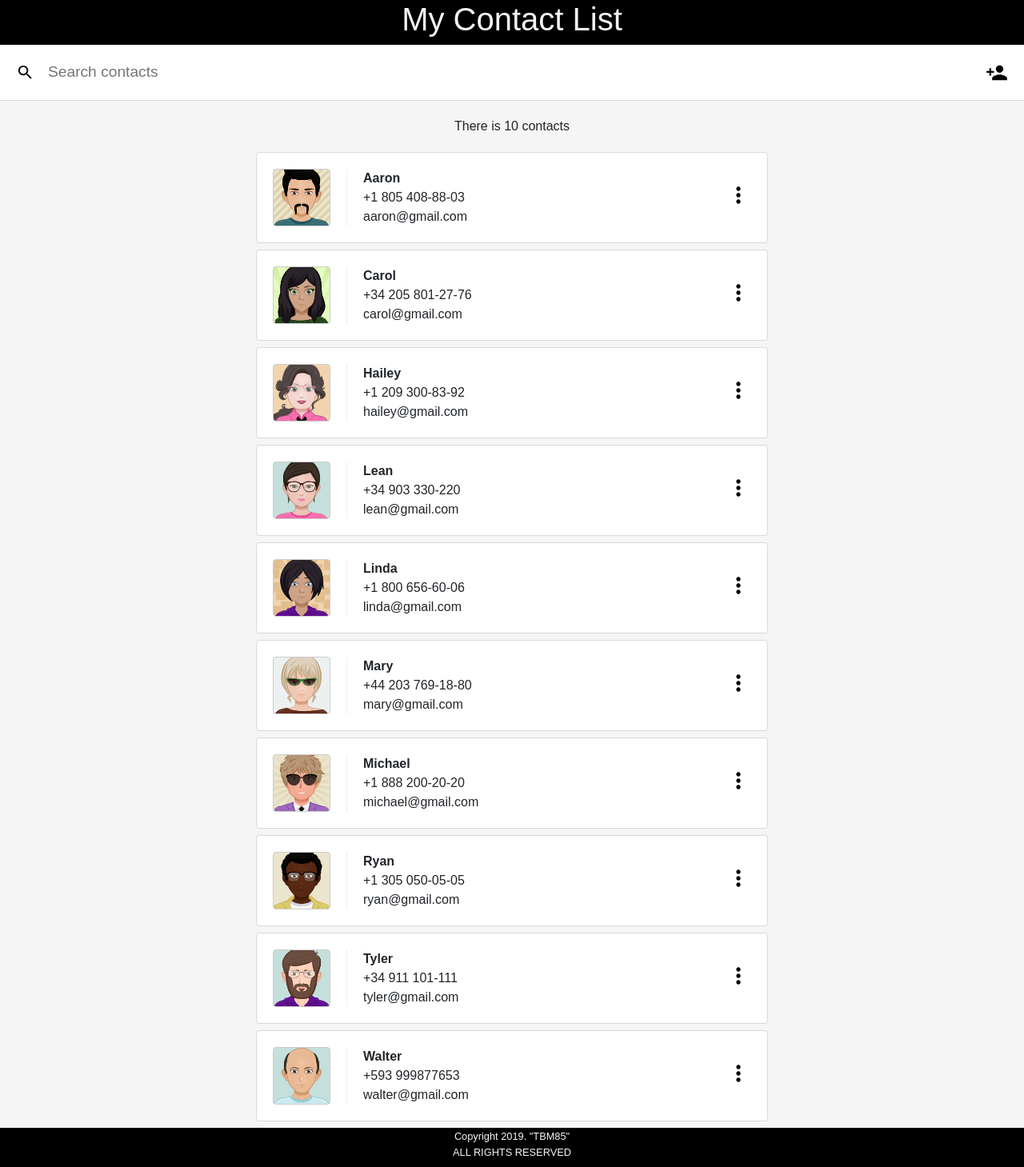
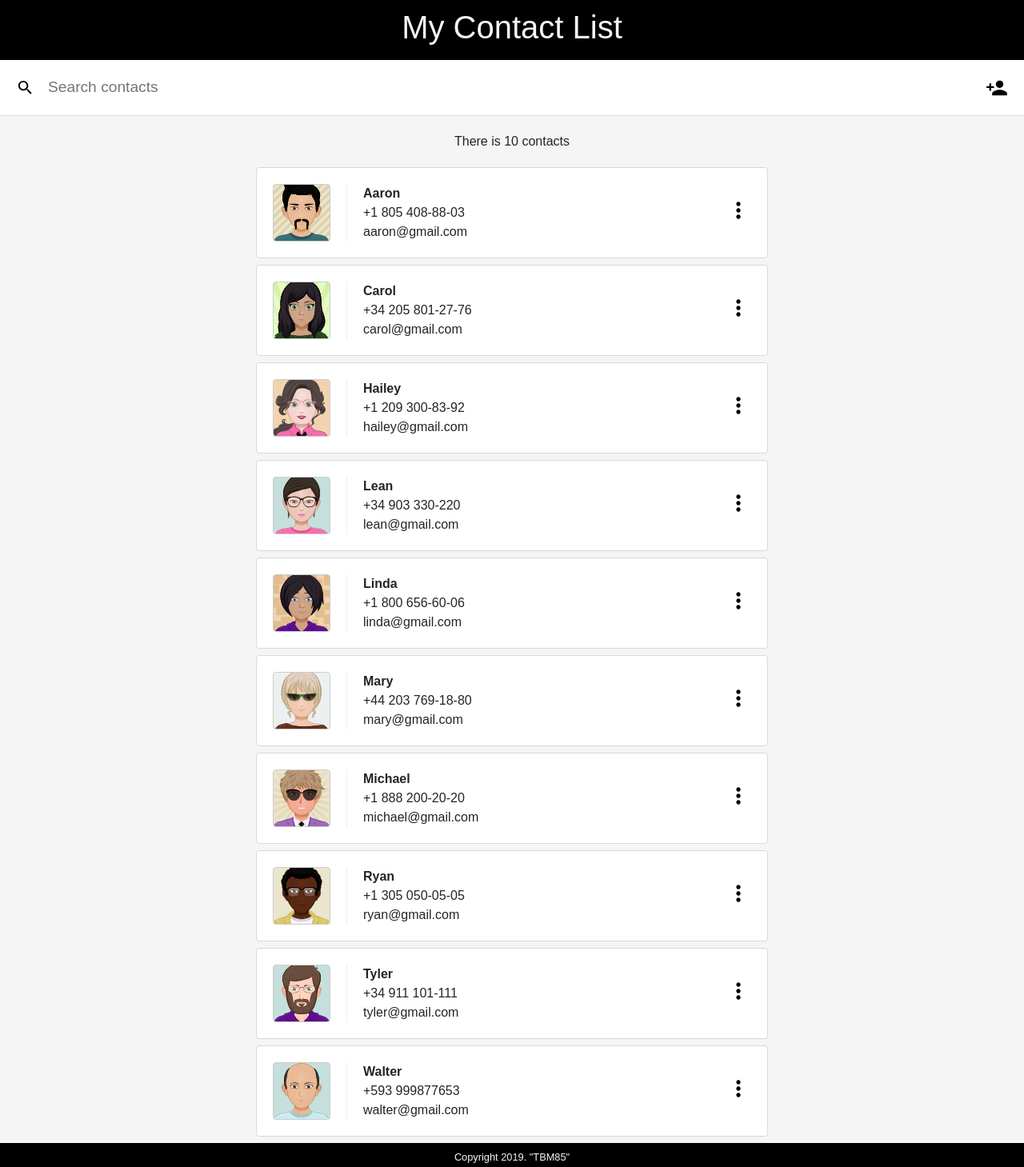
Before and after one commit to TBM85/Demo-Contact-List, a React (Create React App) app: page / in a window 1280 px wide. Shown: the top 1459 px of the page at 80% size. Built offline with nearby package versions, Linux system fonts and the light colour scheme.

Commit message:
Make CSS changes in header and footer

```diff
--- a/src/App.css
+++ b/src/App.css
@@ -20,7 +20,7 @@ body {
 
 /* CONTACT LIST */
 #contacts {
-  min-height: 80vh;
+  min-height: 100vh;
 }
 .contact-search-add {
   width: 100%;
@@ -122,7 +122,7 @@ body {
 
 /* PAGE CONTACT */
 #page-contact {
-  min-height: 80vh;
+  min-height: 100vh;
 }
 .page-contact-back {
   display: block;
@@ -184,12 +184,9 @@ body {
   background-color: #000;
   color: #f5f5f5;
   text-align: center;
-}
-#header {
-  padding: 0.01em 0;
+  padding: 0.6em 0;
 }
 #footer {
-  padding: 0.1em 0;
   font-size: 0.8em;
 }
 
```
Also changed, not shown: src/icons/photo.svg (added).
